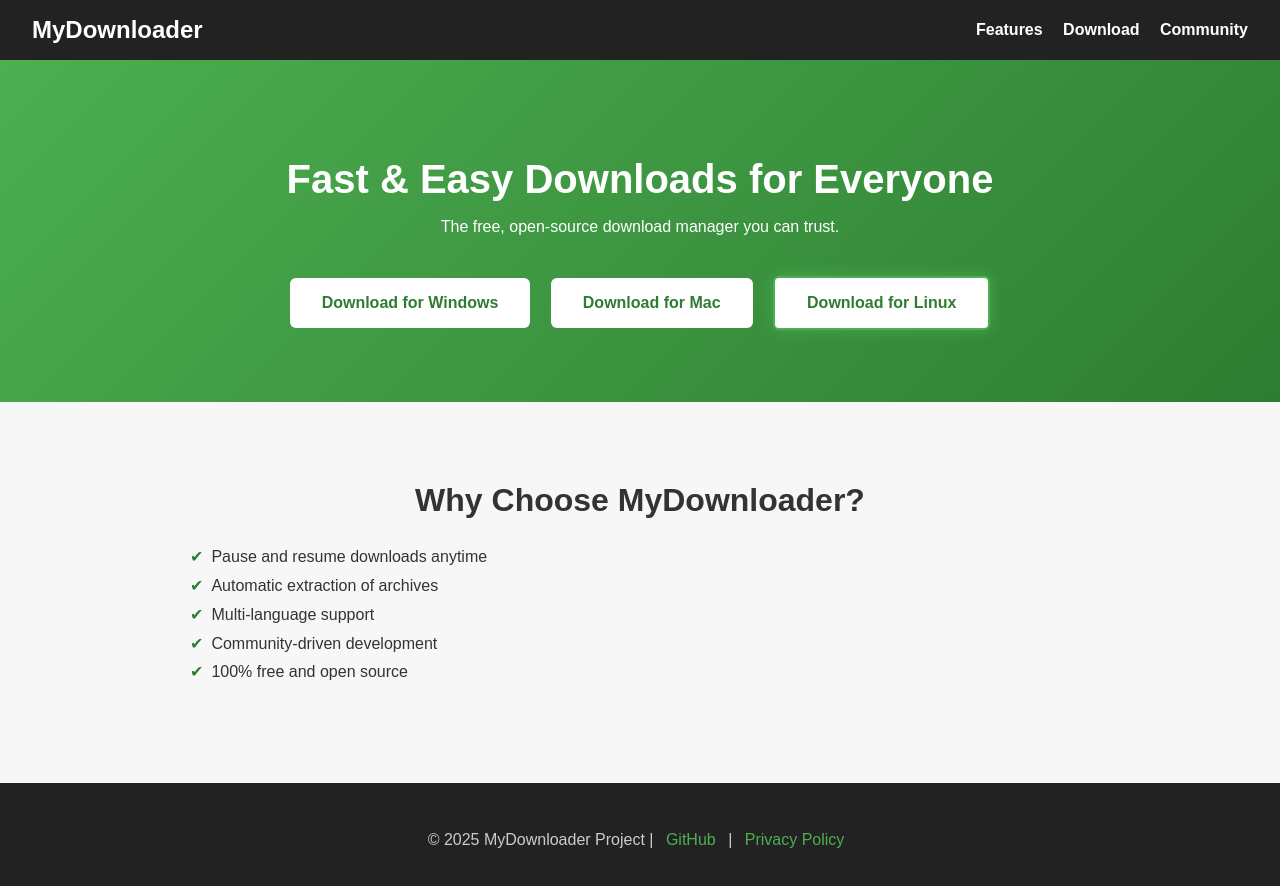
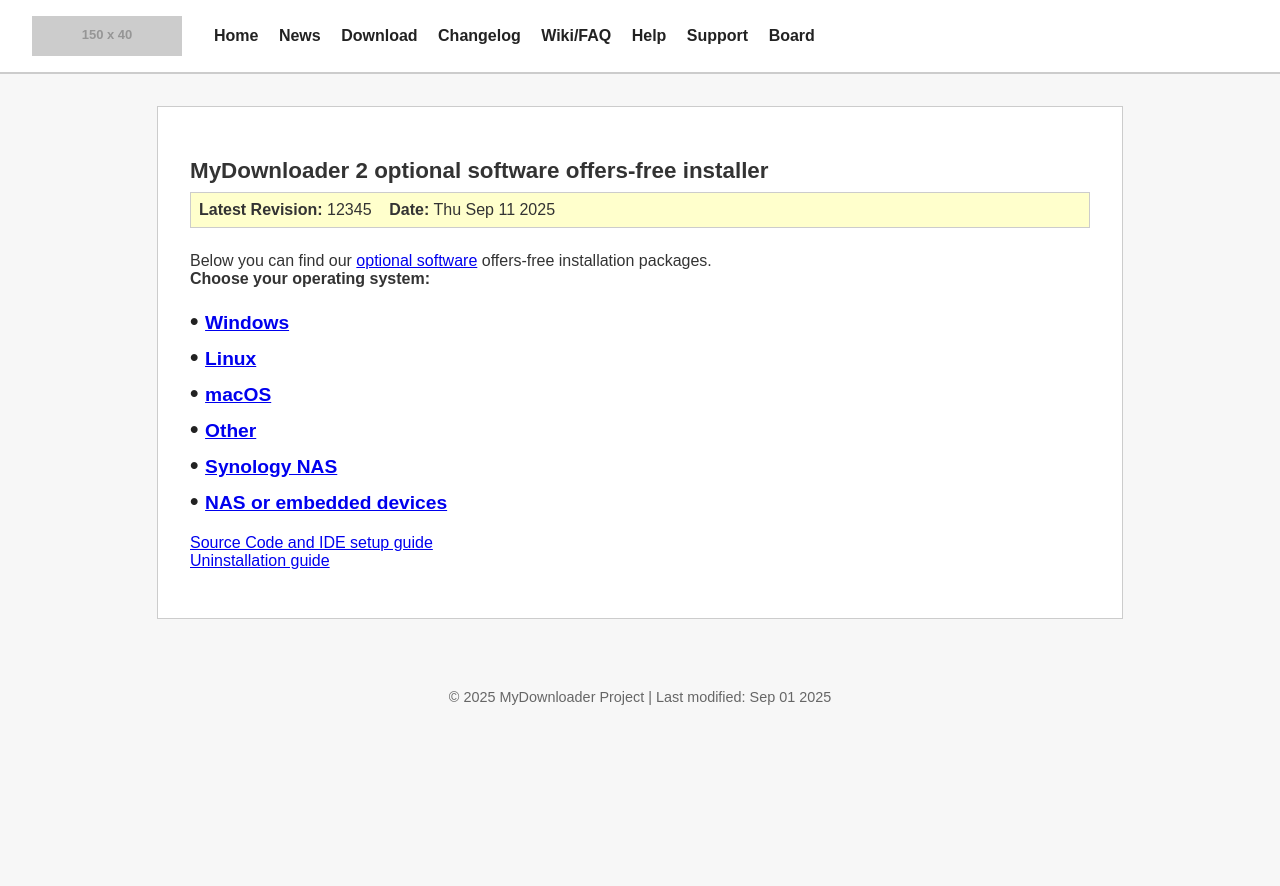
Before and after one commit to sak11-bat/sakmechinizms, a plain HTML site: page index.html in a window 1280 px wide. After the commit the page ends 800 px from the top, so only its background shows below. Drawn offline with Linux system fonts and the light colour scheme; placeholder pictures from the web are drawn by us.

Commit message:
Update index.html

```diff
--- a/index.html
+++ b/index.html
@@ -12,134 +12,112 @@
       color: #333;
     }
     header {
-      background: #222;
-      color: #fff;
+      background: #fff;
+      border-bottom: 2px solid #ccc;
       padding: 1rem 2rem;
       display: flex;
-      justify-content: space-between;
       align-items: center;
+      justify-content: flex-start;
     }
-    header h1 {
-      margin: 0;
-      font-size: 1.5rem;
+    header img {
+      height: 40px;
+      margin-right: 2rem;
     }
     nav a {
-      color: #fff;
-      margin-left: 1rem;
+      color: #222;
+      margin-right: 1rem;
       text-decoration: none;
       font-weight: bold;
     }
-    .hero {
-      text-align: center;
-      padding: 4rem 2rem;
-      background: linear-gradient(135deg, #4caf50, #2e7d32);
-      color: white;
+    nav a:hover {
+      text-decoration: underline;
     }
-    .hero h2 {
-      font-size: 2.5rem;
-      margin-bottom: 1rem;
+    .content {
+      max-width: 900px;
+      margin: 2rem auto;
+      padding: 2rem;
+      background: #fff;
+      border: 1px solid #ccc;
     }
-    .download-buttons {
-      margin-top: 2rem;
+    .content h2 {
+      font-size: 1.4rem;
+      margin-bottom: 0.5rem;
     }
-    .download-buttons a {
-      display: inline-block;
-      margin: 0.5rem;
-      padding: 1rem 2rem;
-      background: white;
-      color: #2e7d32;
-      border-radius: 6px;
-      font-weight: bold;
-      text-decoration: none;
-      transition: background 0.3s, transform 0.2s;
-    }
-    .download-buttons a:hover {
-      background: #ddd;
-      transform: translateY(-2px);
-    }
-    .highlight {
-      box-shadow: 0 0 15px rgba(76, 175, 80, 0.8);
-      border: 2px solid #4caf50;
-    }
-    .features {
-      padding: 3rem 2rem;
-      max-width: 900px;
-      margin: auto;
-    }
-    .features h3 {
-      text-align: center;
-      font-size: 2rem;
+    .highlight-box {
+      background: #ffffcc;
+      border: 1px solid #ccc;
+      padding: 0.5rem;
       margin-bottom: 1.5rem;
     }
-    .features ul {
+    .content ul {
       list-style: none;
-      padding: 0;
-      line-height: 1.8;
+      padding-left: 0;
+      font-size: 1.2rem;
     }
-    .features li::before {
-      content: "✔";
-      margin-right: 0.5rem;
-      color: #2e7d32;
+    .content ul li {
+      margin: 0.5rem 0;
+      font-weight: bold;
+    }
+    .content ul li::before {
+      content: "• ";
+      font-size: 1.5rem;
+      color: #222;
     }
     footer {
-      background: #222;
-      color: #ccc;
       text-align: center;
-      padding: 2rem;
-      margin-top: 2rem;
+      padding: 1.5rem;
+      font-size: 0.9rem;
+      color: #666;
     }
     footer a {
-      color: #4caf50;
+      color: #0077cc;
       text-decoration: none;
-      margin: 0 0.5rem;
+    }
+    footer a:hover {
+      text-decoration: underline;
     }
   </style>
 </head>
 <body>
   <header>
-    <h1>MyDownloader</h1>
+    <img src="https://via.placeholder.com/150x40?text=MyDownloader" alt="MyDownloader Logo">
     <nav>
-      <a href="#features">Features</a>
-      <a href="#download">Download</a>
-      <a href="#community">Community</a>
+      <a href="#">Home</a>
+      <a href="#">News</a>
+      <a href="#">Download</a>
+      <a href="#">Changelog</a>
+      <a href="#">Wiki/FAQ</a>
+      <a href="#">Help</a>
+      <a href="#">Support</a>
+      <a href="#">Board</a>
     </nav>
   </header>
 
-  <section class="hero">
-    <h2>Fast & Easy Downloads for Everyone</h2>
-    <p>The free, open-source download manager you can trust.</p>
-    <div class="download-buttons" id="download">
-      <a href="#" id="win">Download for Windows</a>
-      <a href="#" id="mac">Download for Mac</a>
-      <a href="#" id="linux">Download for Linux</a>
+  <div class="content">
+    <h2>MyDownloader 2 optional software offers-free installer</h2>
+    <div class="highlight-box">
+      <strong>Latest Revision:</strong> 12345 &nbsp;&nbsp; <strong>Date:</strong> Thu Sep 11 2025
     </div>
-  </section>
-
-  <section class="features" id="features">
-    <h3>Why Choose MyDownloader?</h3>
+    <p>
+      Below you can find our <a href="#">optional software</a> offers-free installation packages.<br>
+      <strong>Choose your operating system:</strong>
+    </p>
     <ul>
-      <li>Pause and resume downloads anytime</li>
-      <li>Automatic extraction of archives</li>
-      <li>Multi-language support</li>
-      <li>Community-driven development</li>
-      <li>100% free and open source</li>
+      <li><a href="#win">Windows</a></li>
+      <li><a href="#linux">Linux</a></li>
+      <li><a href="#mac">macOS</a></li>
+      <li><a href="#other">Other</a></li>
+      <li><a href="#nas">Synology NAS</a></li>
+      <li><a href="#embedded">NAS or embedded devices</a></li>
     </ul>
-  </section>
+    <p>
+      <a href="#">Source Code and IDE setup guide</a><br>
+      <a href="#">Uninstallation guide</a>
+    </p>
+  </div>
 
   <footer>
-    <p>&copy; 2025 MyDownloader Project | <a href="#">GitHub</a> | <a href="#">Privacy Policy</a></p>
+    <p>&copy; 2025 MyDownloader Project | Last modified: Sep 01 2025</p>
   </footer>
-
-  <script>
-    // Auto-detect OS and highlight the right download button
-    const userOS = navigator.platform.toLowerCase();
-    if (userOS.includes("win")) {
-      document.getElementById("win").classList.add("highlight");
-    } else if (userOS.includes("mac")) {
-      document.getElementById("mac").classList.add("highlight");
-    } else if (userOS.includes("linux")) {
-      document.getElementById("linux").classList.add("highlight");
-    }
-  </script>
 </body>
 </html>
```
